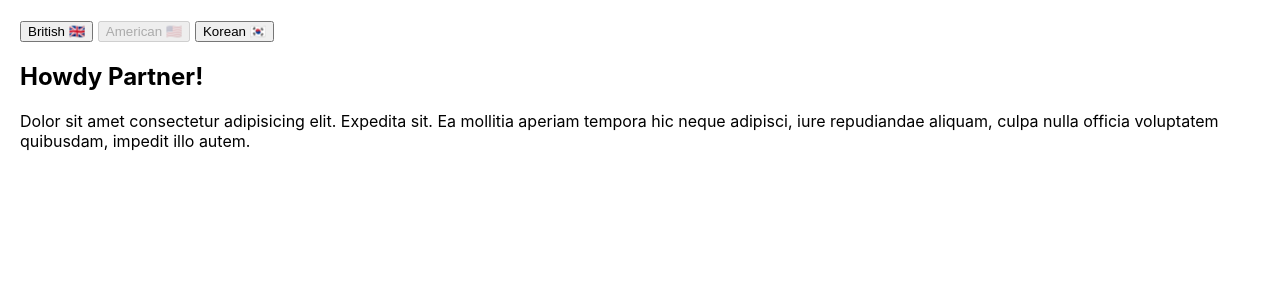
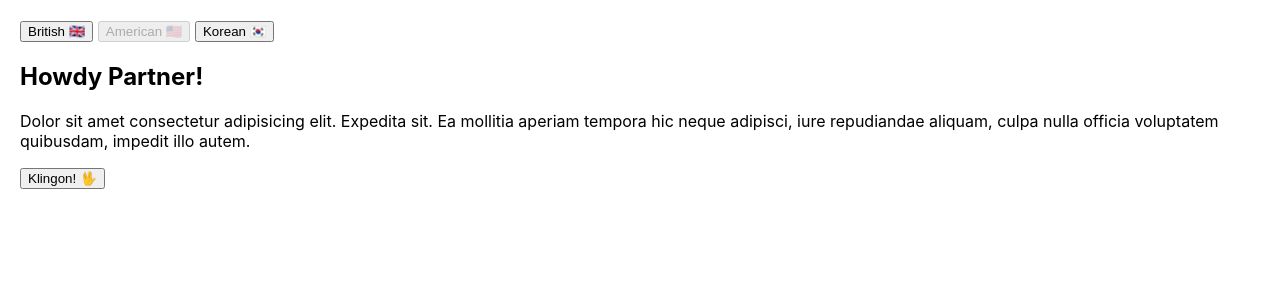
Before and after one commit to artificialarea/react-playground-revisited, a React (Create React App) app: page / in a window 1280 px wide. Shown: the top 300 px of the page. Built offline with nearby package versions, Linux system fonts and the light colour scheme.

Commit message:
updated LanguageContext with updater callback function 'to give it shape' and enable deeply nested GreatGrandChild ability to update state via context.

```diff
--- a/src/lang-context/App.js
+++ b/src/lang-context/App.js
@@ -17,14 +17,18 @@ export default class App extends React.Component {
   render() {
 
     const contextValue = {
-      lang: this.state.lang
+      lang: this.state.lang,
+      // to fulfill the promise of the context with shape
+      setLang: this.handleSetLang
     }
 
     return (
+
       // <div className='app'>
       //   <LangControls />
       //   <Child />
       // </div>
+
       <LanguageContext.Provider value={contextValue}>
         <div className='app'>
           <LangControls
--- a/src/lang-context/GreatGrandChild.js
+++ b/src/lang-context/GreatGrandChild.js
@@ -14,6 +14,13 @@ class GreatGrandChild extends Component {
       <section>
         <h2>{copy.title}</h2>
         <p>{copy.body}</p>
+        <button
+          onClick={() => this.context.setLang('klingon')}
+        >
+          Klingon!{' '}
+          {/* to demonstrate Context.Provider "with shape" */}
+          <span role='img' aria-label='klingon'>🖖</span>
+        </button>
       </section>
     )
   }
--- a/src/lang-context/LanguageContext.js
+++ b/src/lang-context/LanguageContext.js
@@ -2,7 +2,12 @@ import React from 'react'
 
 const LanguageContext = React.createContext({
   lang: window.navigator.language,
-  test: 'yo mama'
+  setLang: () => {
+    // placeholder 'updater callback function' for context "to give it shape".
+    // Context doesn't provide a mechanism for deeply nested components to update the value stored within context.
+    // For deeply nested components to update context values, a stateful provider component needs to implement the updater callback function using state.
+    // The implemented updater callback function needs to be available as part of the context's value (to give it shape) so that consumers can call it.
+  }
 })
 
 export default LanguageContext
```
